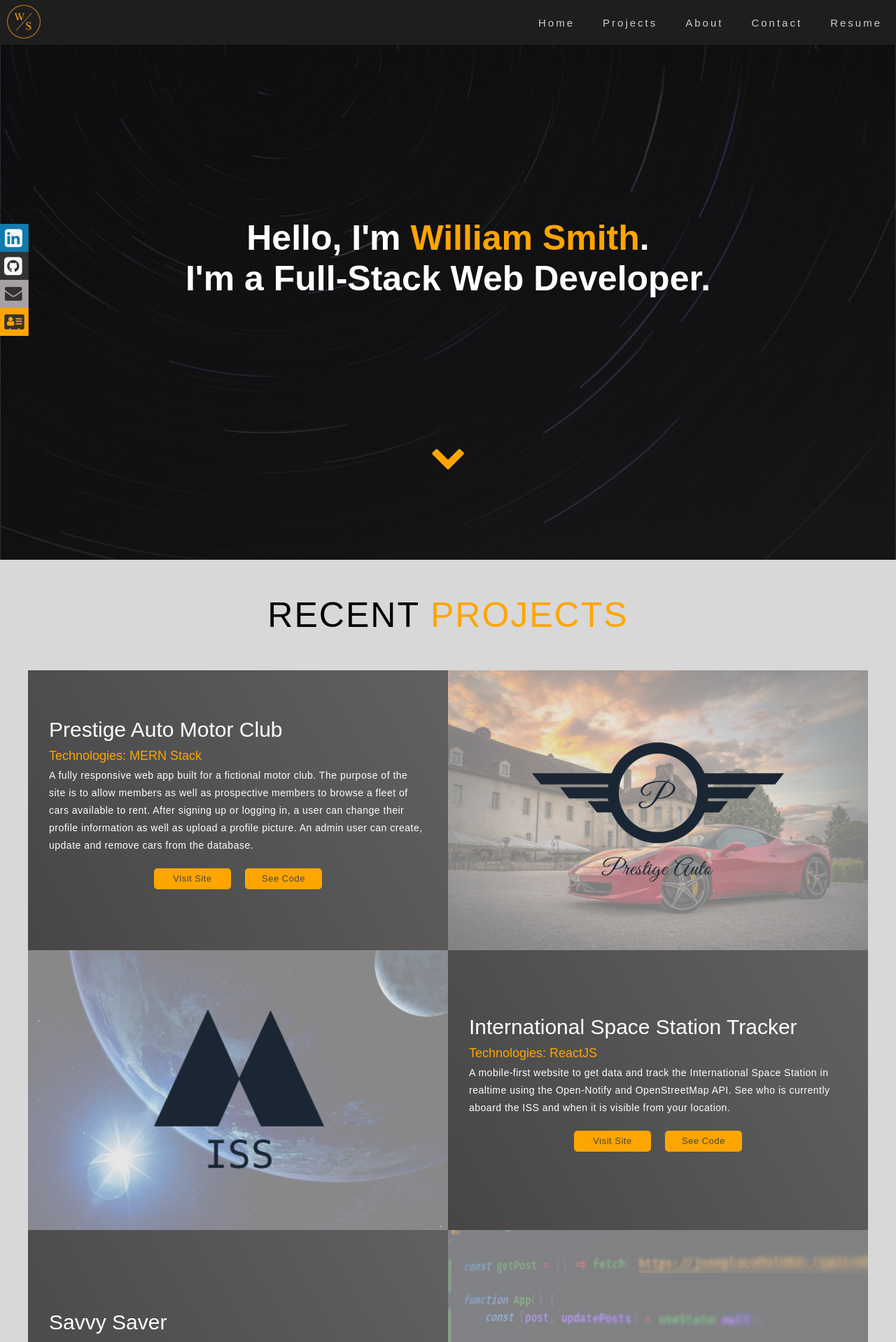
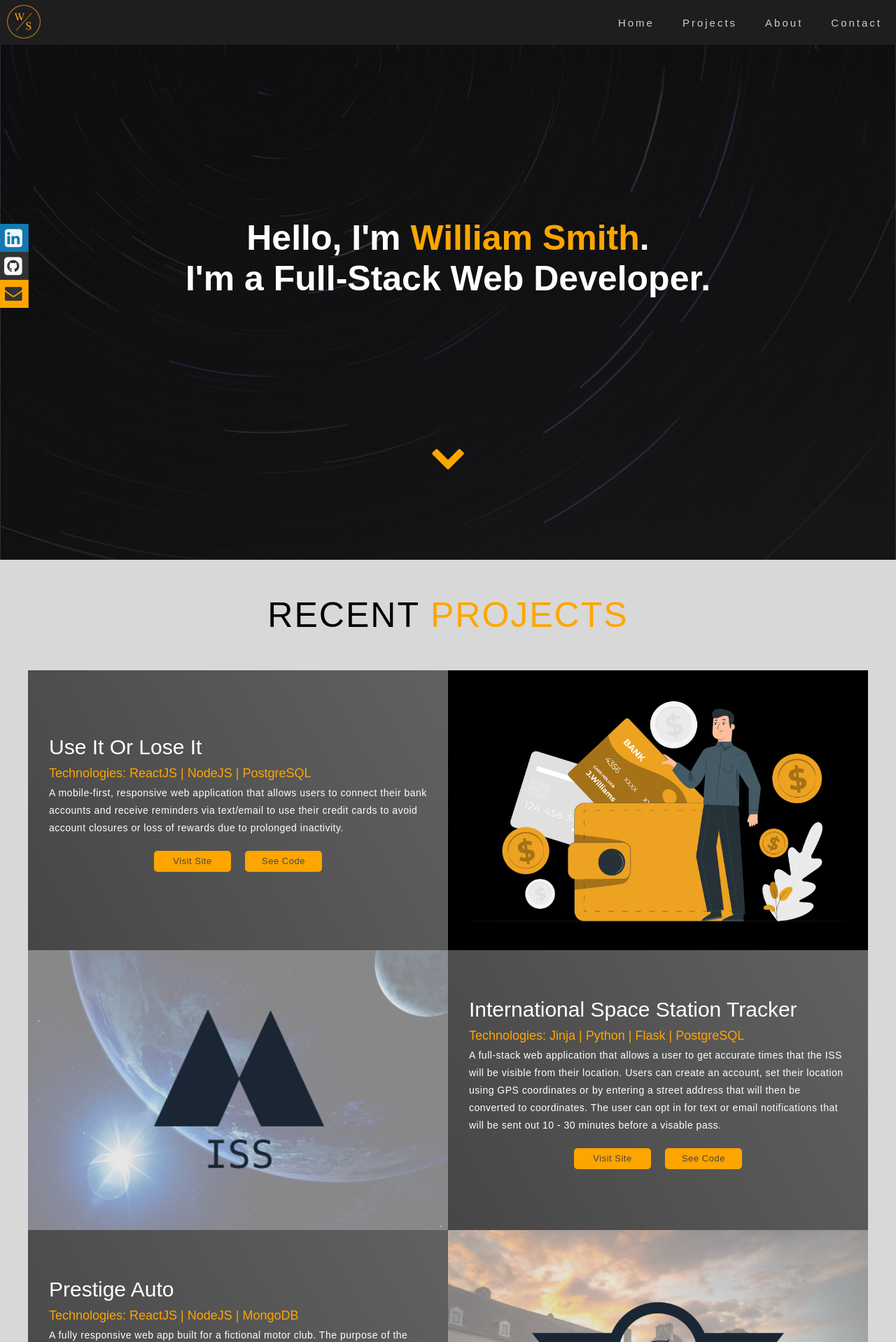
Before and after one commit to wsmithdev/portfolio, a PHP site: page / in a window 1280 px wide. Shown: the top 1918 px of the page at 70% size. Run offline with PHP 8.4, Linux system fonts and the light colour scheme.

Commit message:
portfolio update

```diff
--- a/app.js
+++ b/app.js
@@ -83,21 +83,21 @@ chevronBtb.addEventListener("click", () => {
 });
 
 // Scroll to resume section
-const resumeTab = document.querySelector(".resume-tab");
-const resumeNav = document.querySelector("#nav-resume");
-const resumeSection = document.querySelector(".resume");
-const resumeSectionPos =
-  resumeSection.getBoundingClientRect().top + window.pageYOffset + offset;
-resumeTab.addEventListener("click", () => {
-  window.scrollTo({ top: resumeSectionPos, behavior: "smooth" });
-});
-resumeNav.addEventListener("click", () => {
-  window.scrollTo({ top: resumeSectionPos, behavior: "smooth" });
-  // Close navigation menu if in mobile
-  if (window.innerWidth <= 768) {
-    openCloseNav();
-  }
-});
+// const resumeTab = document.querySelector(".resume-tab");
+// const resumeNav = document.querySelector("#nav-resume");
+// const resumeSection = document.querySelector(".resume");
+// const resumeSectionPos =
+//   resumeSection.getBoundingClientRect().top + window.pageYOffset + offset;
+// resumeTab.addEventListener("click", () => {
+//   window.scrollTo({ top: resumeSectionPos, behavior: "smooth" });
+// });
+// resumeNav.addEventListener("click", () => {
+//   window.scrollTo({ top: resumeSectionPos, behavior: "smooth" });
+//   // Close navigation menu if in mobile
+//   if (window.innerWidth <= 768) {
+//     openCloseNav();
+//   }
+// });
 
 // Scroll to about section
 const aboutNav = document.querySelector("#nav-about");
@@ -174,21 +174,31 @@ function ajax(method, url, data, success, error) {
 // Project 1 buttons
 const project1VisitSiteBtn = document.querySelector("#project-1-visit-site");
 project1VisitSiteBtn.addEventListener("click", () => {
-  window.open("https://prestigeauto.herokuapp.com/")
+  window.open("https://use-it-or-lose-it.surge.sh/")
 })
 const project1SeeCodeBtn = document.querySelector("#project-1-see-code");
 project1SeeCodeBtn.addEventListener("click", () => {
-  window.open("https://github.com/wsmithdev/prestigeauto")
+  window.open("https://github.com/wsmithdev/use-it-or-lose-it")
 })
 
 // Project 2 buttons
 const project2VisitSiteBtn = document.querySelector("#project-2-visit-site");
 project2VisitSiteBtn.addEventListener("click", () => {
-  window.open("https://iss-tracker.vercel.app/")
+  window.open("https://sb-iss-tracker.herokuapp.com/")
 })
 const project2SeeCodeBtn = document.querySelector("#project-2-see-code");
 project2SeeCodeBtn.addEventListener("click", () => {
-  window.open("https://github.com/wsmithdev/iss-tracker")
+  window.open("https://github.com/wsmithdev/iss")
+})
+
+// Project 3 buttons
+const project3VisitSiteBtn = document.querySelector("#project-3-visit-site");
+project2VisitSiteBtn.addEventListener("click", () => {
+  window.open("https://prestigeauto.herokuapp.com/")
+})
+const project3SeeCodeBtn = document.querySelector("#project-3-see-code");
+project2SeeCodeBtn.addEventListener("click", () => {
+  window.open("https://github.com/wsmithdev/prestigeauto")
 })
 
 
--- a/home.html
+++ b/home.html
@@ -60,7 +60,7 @@
         <li id="nav-projects">Projects</li>
         <li id="nav-about">About</li>
         <li id="nav-contact">Contact</li>
-        <li id="nav-resume">Resume</li>
+
       </ul>
       <div class="burger">
         <div class="line1"></div>
@@ -93,13 +93,6 @@
           <i id="email-tab-logo" class="fa fa-envelope"></i>
         </div>
       </div>
-      <!-- Resume -->
-      <div class="resume-tab">
-        <div id="resume-tab-text">Resume</div>
-        <div>
-          <i id="resume-tab-logo" class="fa fa-address-card"></i>
-        </div>
-      </div>
     </div>
     <!-- End of Contact Tabs -->
 
@@ -125,15 +118,13 @@
           <!-- Project 1 -->
           <div class="project-item">
             <div class="project-info">
-              <h1>Prestige Auto Motor Club</h1>
-              <h2><span>Technologies: MERN Stack</span></h2>
+              <h1>Use It Or Lose It</h1>
+              <h2><span>Technologies: ReactJS | NodeJS | PostgreSQL</span></h2>
               <p>
-                A fully responsive web app built for a fictional motor club. The
-                purpose of the site is to allow members as well as prospective
-                members to browse a fleet of cars available to rent. After
-                signing up or logging in, a user can change their profile
-                information as well as upload a profile picture. An admin user
-                can create, update and remove cars from the database.
+                A mobile-first, responsive web application that allows users
+                to connect their bank accounts and receive reminders via
+                text/email to use their credit cards to avoid account closures
+                or loss of rewards due to prolonged inactivity.
               </p>
               <div class="project-btns">
                 <button id="project-1-visit-site" class="project-btn">
@@ -145,19 +136,23 @@
               </div>
             </div>
             <div id="project-1-img" class="project-img">
-              <img src="./img/project-1/logo_transparent.png" alt="" />
+              <!-- <img src="./img/project-1/logo_transparent.png" alt="" /> -->
             </div>
           </div>
           <!-- Project 2 -->
           <div class="project-item">
             <div class="project-info">
               <h1>International Space Station Tracker</h1>
-              <h2><span>Technologies: ReactJS</span></h2>
+              <h2>
+                <span>Technologies: Jinja | Python | Flask | PostgreSQL</span>
+              </h2>
               <p>
-                A mobile-first website to get data and track the International
-                Space Station in realtime using the Open-Notify and
-                OpenStreetMap API. See who is currently aboard the ISS and when
-                it is visible from your location.
+                A full-stack web application that allows a user to get accurate
+                times that the ISS will be visible from their location. Users
+                can create an account, set their location using GPS coordinates
+                or by entering a street address that will then be converted to
+                coordinates. The user can opt in for text or email notifications
+                that will be sent out 10 - 30 minutes before a visable pass.
               </p>
               <div class="project-btns">
                 <button id="project-2-visit-site" class="project-btn">
@@ -175,18 +170,29 @@
           <!-- Project 3 -->
           <div class="project-item">
             <div class="project-info">
-              <h1>Savvy Saver</h1>
-              <h2><span>Technologies: MERN Stack</span></h2>
+              <h1>Prestige Auto</h1>
+              <h2>
+                <span>Technologies: ReactJS | NodeJS | MongoDB</span>
+              </h2>
               <p>
-                A mobile-first web application using the YNAB API to access your
-                personal bank account information to track all your income and
-                spending habits. Use the application to set saving goals, limit
-                the the amount you spend on categories like groceries,
-                entertainment, etc.
+                A fully responsive web app built for a fictional motor club.
+                The purpose of the site is to allow members as well as prospective
+                members to browse a fleet of cars available to rent.
+                After signing up or logging in, a user can change their
+                profile information as well as upload a profile picture.
+                An admin user can create, update and remove cars from the database.
               </p>
+              <div class="project-btns">
+                <button id="project-3-visit-site" class="project-btn">
+                  Visit Site
+                </button>
+                <button id="project-3-see-code" class="project-btn">
+                  See Code
+                </button>
+              </div>
             </div>
             <div id="project-3-img" class="project-img">
-              <h1 id="coming-soon">Coming Soon</h1>
+              <img src="./img/project-3/logo_transparent.png" alt="" />
             </div>
           </div>
         </div>
@@ -217,24 +223,24 @@
             Throughout my career as a Control Systems Engineer, I learned the
             importance of having an efficient, problem-solving mindset and the
             ability to collaborate with many different team members to achieve
-            an optimal solution. My experience in the Control Systems Engineering
-            sector has equipped me with invaluable hard and soft skills that
-            greatly enhance my proficiency as a developer.
+            an optimal solution. My experience in the Control Systems
+            Engineering sector has equipped me with invaluable hard and soft
+            skills that greatly enhance my proficiency as a developer.
           </p>
           <br />
-          <p>
+          <!-- <p>
             As a proud graduate of HyperionDev Full-Stack Web Developer
             Bootcamp, based in Cape Town, South Africa, I developed the coding
             skills necessary to build thoughtful and useful products utilizing
             the MERN stack. I was able to connect with brilliant developers and
             mentors that helped shape me into the developer I am today.
-          </p>
+          </p> -->
           <br />
           <p>
             When I'm not coding, I enjoy traveling and immersing myself in the
             many beautiful cultures of the world. I also love playing guitar,
             trying different cuisines, and, of course, spending time with my
-            beautiful fiance&eacute and fur baby, Leo.
+            wife and fur baby, Leo.
           </p>
           <br />
           <p>I'd love to hear from you, so please feel free to get in touch!</p>
@@ -281,23 +287,6 @@
     </section>
     <!-- End Contact Section -->
 
-    <!-- Resume Section -->
-    <section id="resume">
-      <div class="resume">
-        <div id="resume-content">
-          <h1 class="section-title">View <span>resume</span></h1>
-          <div id="resume-btns">
-            <button class="project-btn" onclick="openResume()">OPEN</button>
-            <button class="project-btn" onclick="printResume()">PRINT</button>
-          </div>
-          <div id="print-resume">
-            <iframe src="./public/PrintResume.pdf" id="myFrame"></iframe>
-          </div>
-        </div>
-      </div>
-    </section>
-    <!-- End Resume Section -->
-
     <!-- Footer -->
     <section id="footer">
       <div class="footer container">
--- a/styles/projectsStyle.css
+++ b/styles/projectsStyle.css
@@ -73,14 +73,19 @@
     object-fit: contain;
 
   }
-  #projects .project-item:hover .project-img img {
+  /* #projects .project-item:hover .project-img img {
     transform: scale(1.2);
+  } */
+
+  #project-1-img {
+    background-image: url("../img/project-1/Wallet-pana.png");
+    background-size: cover;
+    background-repeat: no-repeat;
+    background-color: black;
+    background-position-y: center;
   }
 
-  #project-1-img {
-    background-image: url("../img/project-1/ferrari2.png");
-    background-size: cover;
-  }
+
 
   #project-2-img {
     background-image: url("../img/project-2/space.png");
@@ -95,7 +100,7 @@
   }
 
   #project-3-img {
-    background-image: url("../img/project-3/code.png");
+    background-image: url("../img/project-3/ferrari2.png");
     background-size: cover;
     display: flex;
     justify-content: center;
--- a/styles/style.css
+++ b/styles/style.css
@@ -155,7 +155,7 @@ p {
 .email-tab {
   display: flex;
   height: 4rem;
-  background-color: rgb(168, 161, 161);
+  background-color: orange;
   font-family: sans-serif;
   transform: translateX(-66%);
   transition: transform 0.2s ease-in;
```
Also changed, not shown: img/project-1/Wallet-pana.png (added), img/project-3/ferrari2.png (renamed from img/project-1/ferrari2.png), img/project-3/logo.png (renamed from img/project-1/logo.png), img/project-3/logo_transparent.png (renamed from img/project-1/logo_transparent.png).
